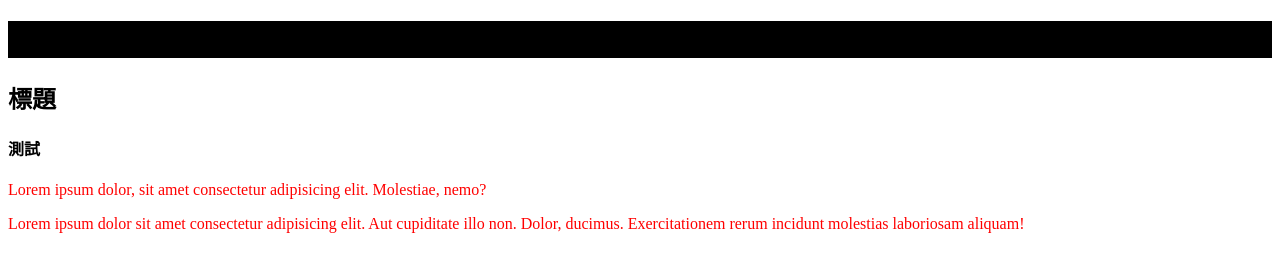
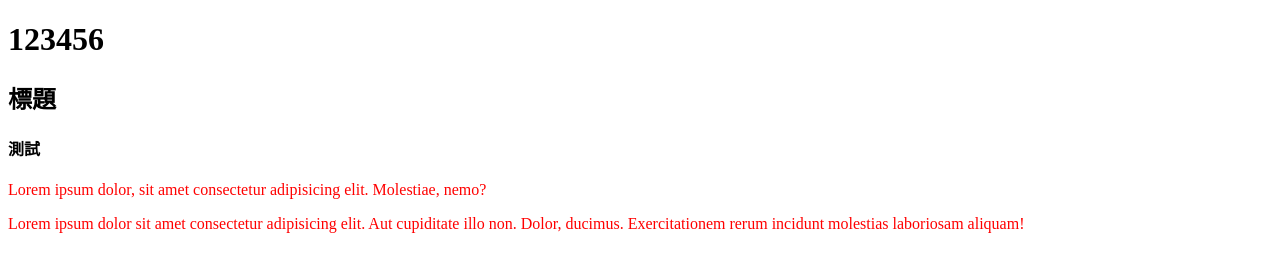
Before and after one commit to shenny0622/git_test_1027, a plain HTML site: page index.html in a window 1280 px wide. Drawn offline with Linux system fonts and the light colour scheme.

Commit message:
變更樣式

```diff
--- a/css/style.css
+++ b/css/style.css
@@ -1,6 +1,6 @@
-h1{
+/* h1{
     background: #000;
-}
+} */
 h2{
     color: #000;
 }
--- a/index.html
+++ b/index.html
@@ -7,7 +7,7 @@
     <link rel="stylesheet" href="css/style.css">
 </head>
 <body>
-    <h1>123</h1>
+    <h1>123456</h1>
   <h2>標題</h2>
   <h4>測試</h4>
   <p>Lorem ipsum dolor, sit amet consectetur adipisicing elit. Molestiae, nemo?</p>
```
